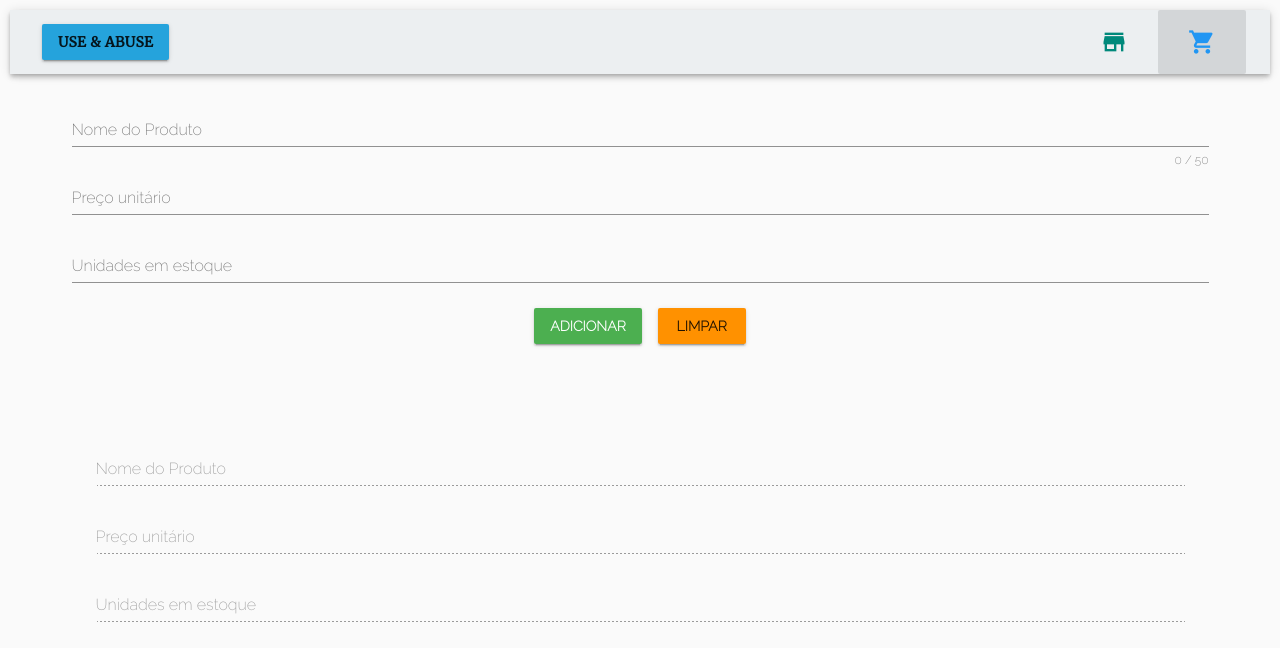
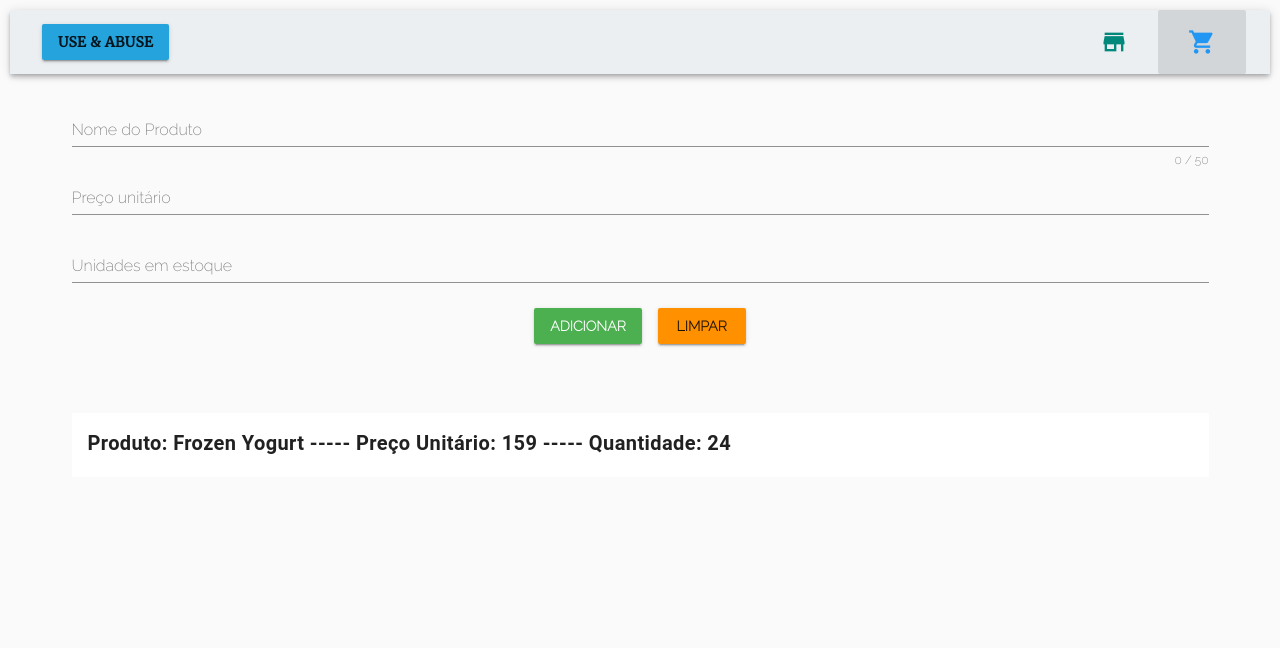
Before and after one commit to dougtq/stockings, a Vue app: page /estoque in a window 1280 px wide. Shown: the top 648 px of the page. Built offline with nearby package versions, Linux system fonts and the light colour scheme.

Commit message:
remove data-iterator, add v-list

```diff
--- a/src/components/Estoque.vue
+++ b/src/components/Estoque.vue
@@ -34,39 +34,13 @@
   <br>
   <br>
   <br>
-  <v-container fluid grid-list-md>
-    <v-data-iterator
-      content-tag="v-layout"
-      row
-      wrap
-      hide-actions
-      :items="items"
-      :rows-per-page-items="rowsPerPageItems"
-      :pagination.sync="pagination"
-    >
-      <v-flex
-        slot="item"
-        slot-scope="props"
-        xs12
-      >
-        <v-text-field
-          label="Nome do Produto"
-          disabled
-          required>
-        </v-text-field>
-        <v-text-field
-          label="Preço unitário"
-          disabled
-          required>
-        </v-text-field>
-        <v-text-field
-          label="Unidades em estoque"
-          disabled
-          required>
-        </v-text-field>
-      </v-flex>
-    </v-data-iterator>
-  </v-container>
+  <v-list v-for="(item, index) of items" :key="index">
+    <v-list-tile to="sdadas">
+    <v-list-tile-title class="title">
+       <b>Produto: {{ item.name }} ----- Preço Unitário: {{ item.calories }} ----- Quantidade: {{ item.carbs }}</b>
+    </v-list-tile-title>
+    </v-list-tile>
+  </v-list>
   </v-content>
 </template>
 
```
